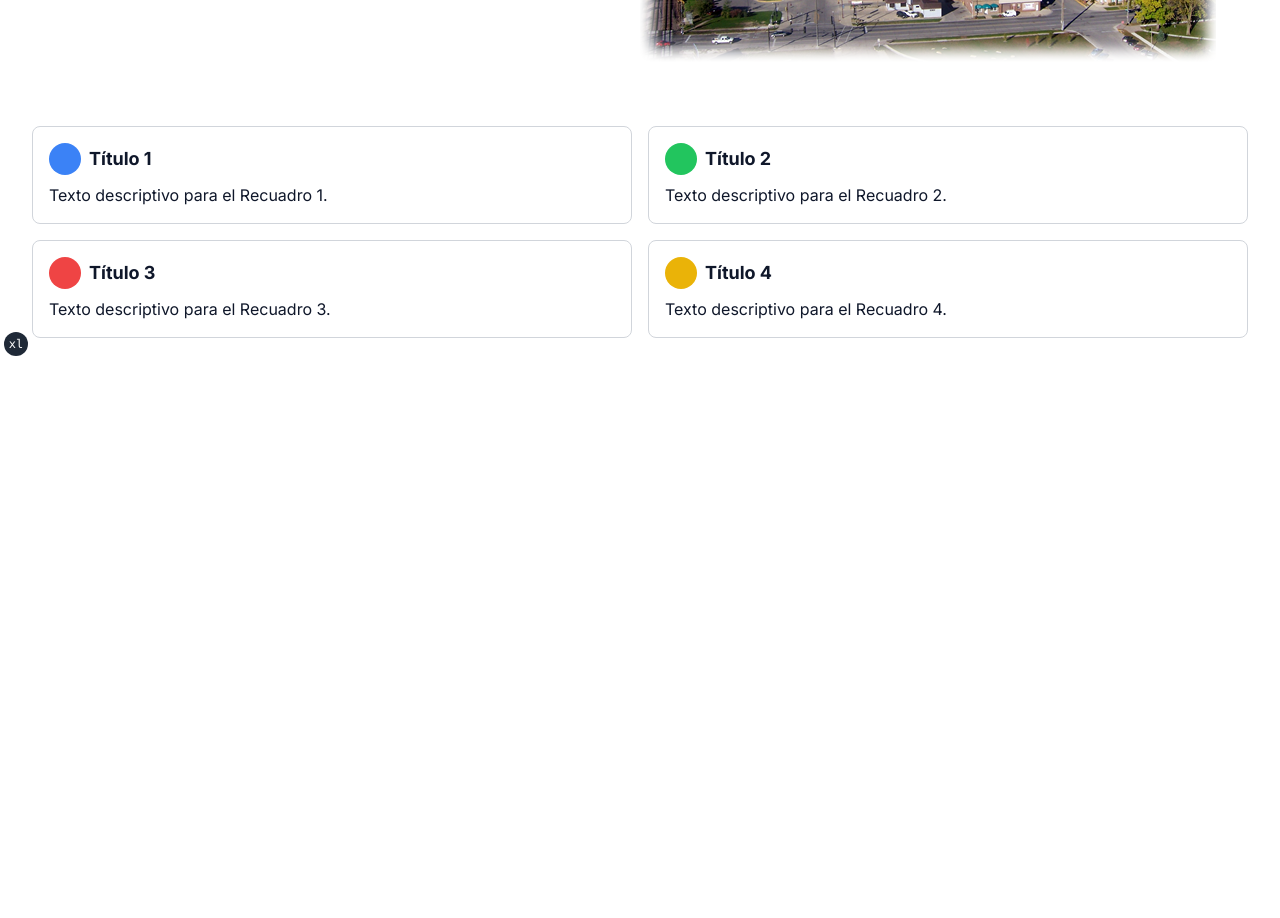
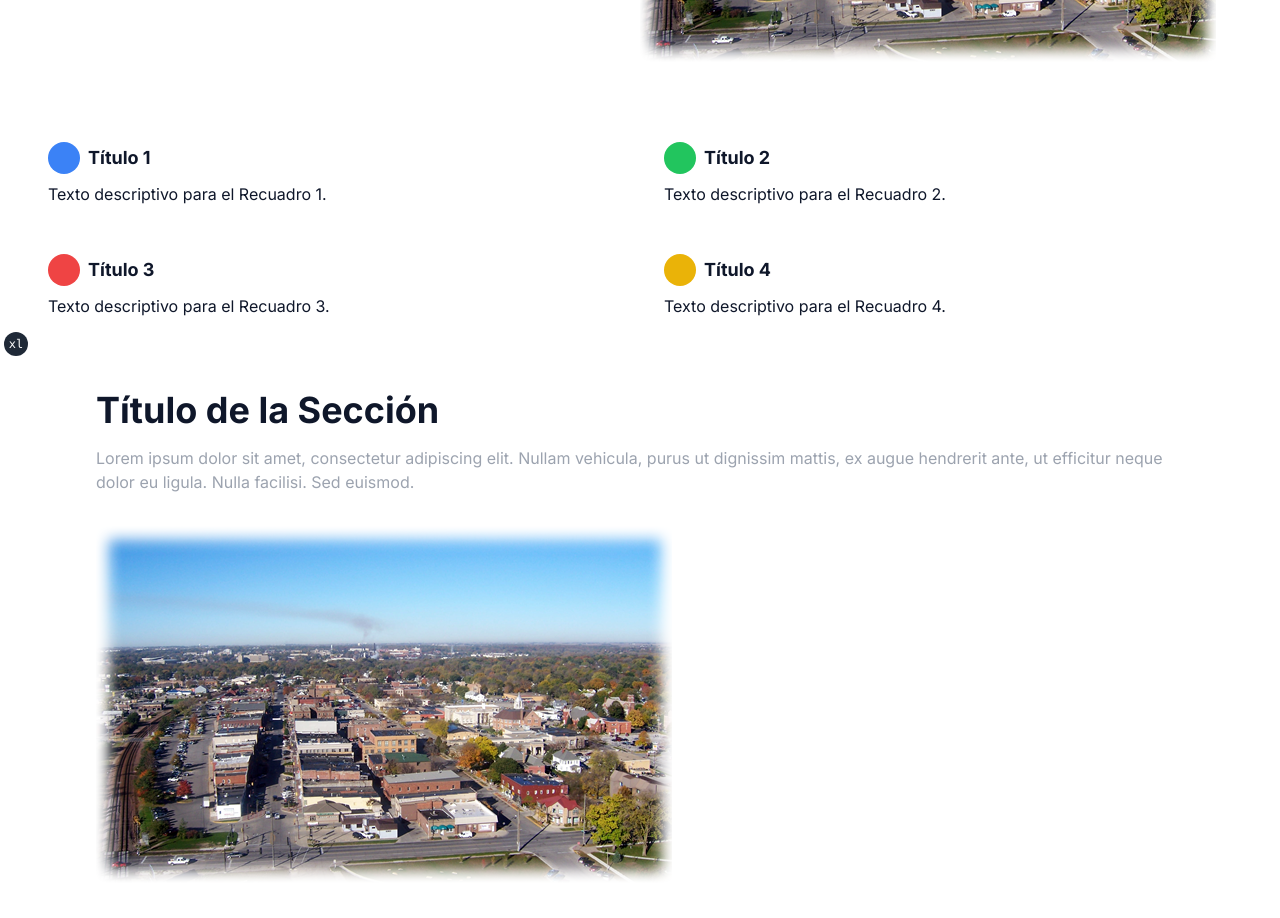
Before and after one commit to TempleOSi/frontend, a Next.js app: page / in a window 1280 px wide. Shown: the part 440-1358 px from the top of the page. Before the commit the page ends 818 px from the top, so only its background shows below. Built offline with nearby package versions, Linux system fonts and the light colour scheme.

Commit message:
feature(page): Seccion added

```diff
--- a/app/page.tsx
+++ b/app/page.tsx
@@ -24,7 +24,7 @@ export default async function IndexPage() {
         <div className="flex">
           {/* Mitad Izquierda: Texto */}
           <div className="w-1/2 p-6">
-            <h2 className="text-2xl font-bold">Título de la sección</h2>
+            <h2 className="text-5xl font-bold">Título de la sección</h2>
             <p className="mt-4">Aquí puedes agregar tu contenido de texto.</p>
           </div>
 
@@ -36,34 +36,31 @@ export default async function IndexPage() {
       </section>
       <section className="grid grid-cols-2 grid-rows-2 gap-4">
         {/* Recuadro 1 */}
-      <div className="p-4 border border-gray-300 rounded-lg">
+        <div className="p-4 rounded-lg">
           <div className="flex items-center mb-2">
             <div className="w-8 h-8 bg-blue-500 rounded-full"></div> {/* Reemplaza con tu icono */}
             <h3 className="ml-2 text-lg font-bold">Título 1</h3>
           </div>
           <p>Texto descriptivo para el Recuadro 1.</p>
         </div>
-
         {/* Recuadro 2 */}
-      <div className="p-4 border border-gray-300 rounded-lg">
+        <div className="p-4 rounded-lg">
           <div className="flex items-center mb-2">
             <div className="w-8 h-8 bg-green-500 rounded-full"></div> {/* Reemplaza con tu icono */}
             <h3 className="ml-2 text-lg font-bold">Título 2</h3>
           </div>
           <p>Texto descriptivo para el Recuadro 2.</p>
         </div>
-
         {/* Recuadro 3 */}
-      <div className="p-4 border border-gray-300 rounded-lg">
+        <div className="p-4 rounded-lg">
           <div className="flex items-center mb-2">
             <div className="w-8 h-8 bg-red-500 rounded-full"></div> {/* Reemplaza con tu icono */}
             <h3 className="ml-2 text-lg font-bold">Título 3</h3>
           </div>
           <p>Texto descriptivo para el Recuadro 3.</p>
         </div>
-
         {/* Recuadro 4 */}
-      <div className="p-4 border border-gray-300 rounded-lg">
+        <div className="p-4 rounded-lg">
           <div className="flex items-center mb-2">
             <div className="w-8 h-8 bg-yellow-500 rounded-full"></div> {/* Reemplaza con tu icono */}
             <h3 className="ml-2 text-lg font-bold">Título 4</h3>
@@ -71,6 +68,20 @@ export default async function IndexPage() {
           <p>Texto descriptivo para el Recuadro 4.</p>
         </div>
       </section>
+      <section className="max-w-6xl mx-auto p-8">
+        {/* Título */}
+        <h1 className="text-4xl font-bold mb-4">Título de la Sección</h1>
+        {/* Descripción (Lore Ipsum) */}
+        <p className="text-gray-400">
+          Lorem ipsum dolor sit amet, consectetur adipiscing elit. Nullam vehicula, purus ut
+          dignissim mattis, ex augue hendrerit ante, ut efficitur neque dolor eu ligula. Nulla
+          facilisi. Sed euismod.
+        </p>
+        {/* Imagen */}
+        <div className="mt-8 text-right">
+          <Imagen1 />
+        </div>
+      </section>
     </section>
   )
 }
```
Lines whose indentation alone changed are shown as unchanged.
